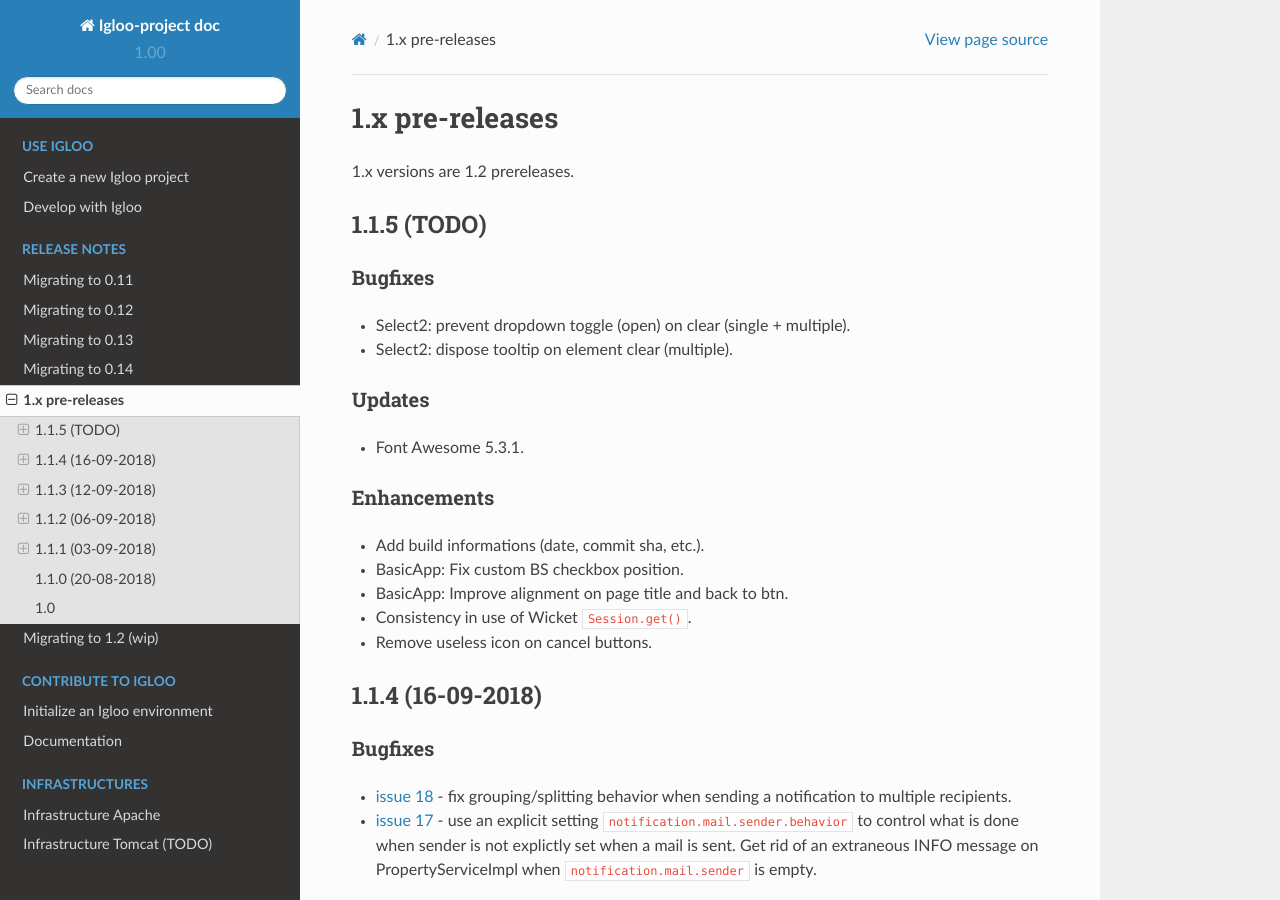
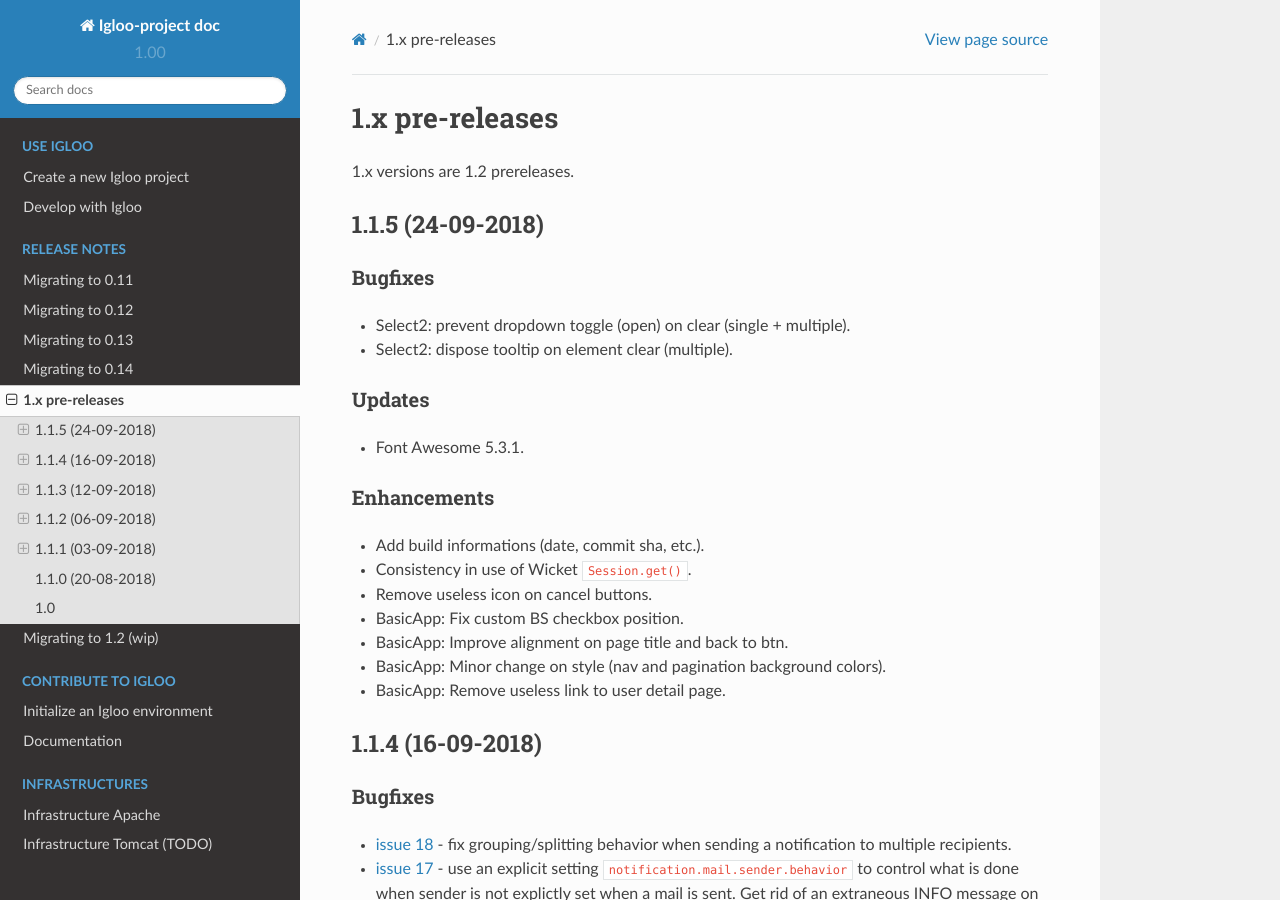
Before and after one commit to igloo-project/igloo-doc, a Sphinx documentation site: the page built from source/release-notes/1.x.rst, in a window 1280 px wide and 900 px high. Built offline with Sphinx 7.4.7 and the Read the Docs theme 2.0.0, drawn with Linux system fonts in a browser that asks for light colours.

Commit message:
1.1.5: update release notes

```diff
--- a/source/release-notes/1.x.rst
+++ b/source/release-notes/1.x.rst
@@ -6,7 +6,7 @@
 
 .. _v1.1.5:
 
-1.1.5 (TODO)
+1.1.5 (24-09-2018)
 ##################
 
 Bugfixes
@@ -24,10 +24,12 @@ Enhancements
 ************
 
 * Add build informations (date, commit sha, etc.).
+* Consistency in use of Wicket ``Session.get()``.
+* Remove useless icon on cancel buttons.
 * BasicApp: Fix custom BS checkbox position.
 * BasicApp: Improve alignment on page title and back to btn.
-* Consistency in use of Wicket ``Session.get()``.
-* Remove useless icon on cancel buttons.
+* BasicApp: Minor change on style (nav and pagination background colors).
+* BasicApp: Remove useless link to user detail page.
 
 .. _v1.1.4:
 
```
